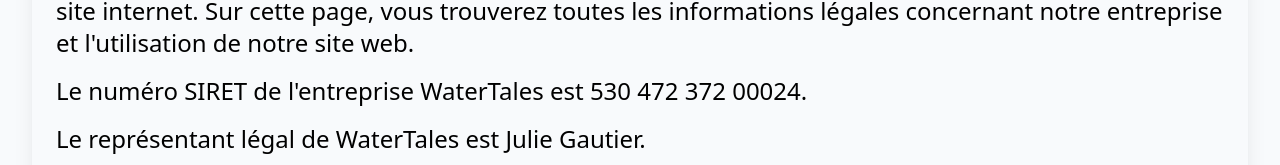
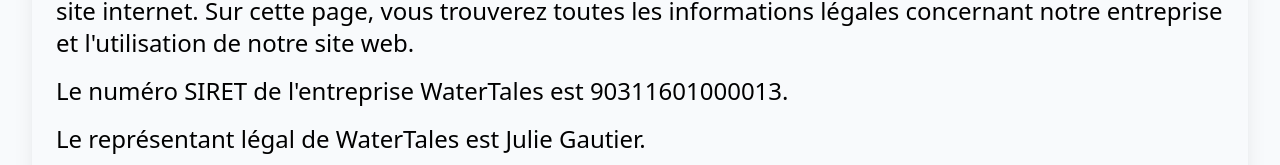
Before and after one commit to sgautier-dev/julie-portfolio, a Next.js app: page /mentions in a window 1280 px wide. Shown: the part 369-534 px from the top of the page. Built offline with nearby package versions, Linux system fonts and the light colour scheme.

Commit message:
siret number modified in mentions

```diff
--- a/app/(user)/mentions/page.tsx
+++ b/app/(user)/mentions/page.tsx
@@ -14,7 +14,7 @@
 					entreprise et l&apos;utilisation de notre site web.
 				</p>
 				<p className="mb-4">
-					Le numéro SIRET de l&apos;entreprise WaterTales est 530 472 372 00024.
+					Le numéro SIRET de l&apos;entreprise WaterTales est 90311601000013.
 				</p>
 				<p className="mb-4">
 					Le représentant légal de WaterTales est Julie Gautier.
```
